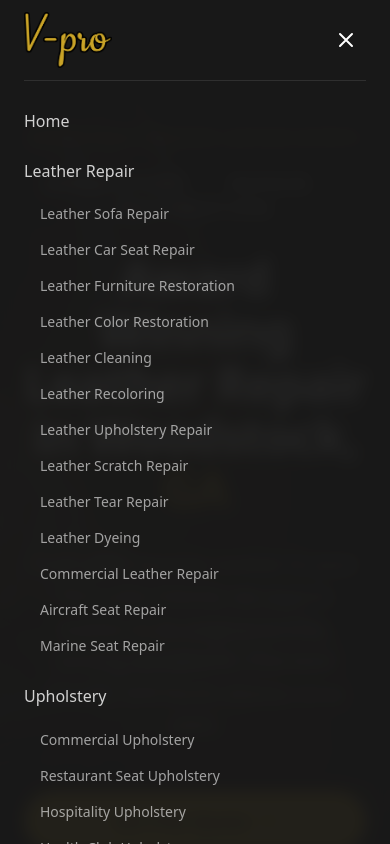
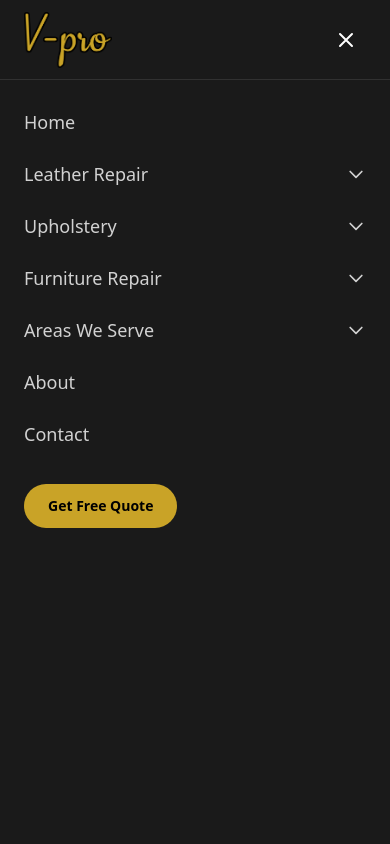
Before and after one commit to Vproleather/vpro, a Next.js app: page / in a window 390 px wide. Both pictures are taken after a click on the button 346 px from the left and 40 px from the top of the page. Shown: the top 844 px of the page. Built offline with nearby package versions, Linux system fonts and the light colour scheme.

Commit message:
Implement mobile menu with expandable categories in Header component

```diff
--- a/src/components/Header.tsx
+++ b/src/components/Header.tsx
@@ -71,8 +71,16 @@ const navigation = [
 export default function Header() {
   const [mobileMenuOpen, setMobileMenuOpen] = useState(false);
   const [activeDropdown, setActiveDropdown] = useState<string | null>(null);
+  const [expandedMobileCategories, setExpandedMobileCategories] = useState<string[]>([]);
+
+  const toggleMobileCategory = (name: string) => {
+    setExpandedMobileCategories((prev) =>
+      prev.includes(name) ? prev.filter((n) => n !== name) : [...prev, name]
+    );
+  };
 
   return (
+    <>
     <header className="fixed top-0 left-0 right-0 z-50 bg-[#1a1a1a]/95 backdrop-blur-sm border-b border-white/10">
       <nav className="max-w-7xl mx-auto px-6 lg:px-8">
         <div className="flex items-center justify-between h-20">
@@ -151,20 +159,74 @@ export default function Header() {
             </svg>
           </button>
         </div>
+      </nav>
 
-        {/* Mobile Menu */}
+      {/* Mobile Service Banner */}
+      <div className="bg-[#C9A327] text-black text-center text-xs font-medium tracking-wide py-1.5 px-4">
+        <span className="inline-flex items-center gap-1.5">
+          <svg className="w-3.5 h-3.5" fill="none" stroke="currentColor" viewBox="0 0 24 24">
+            <path strokeLinecap="round" strokeLinejoin="round" strokeWidth={2} d="M17.657 16.657L13.414 20.9a1.998 1.998 0 01-2.827 0l-4.244-4.243a8 8 0 1111.314 0z" />
+            <path strokeLinecap="round" strokeLinejoin="round" strokeWidth={2} d="M15 11a3 3 0 11-6 0 3 3 0 016 0z" />
+          </svg>
+          Mobile Service Available
+        </span>
+      </div>
+    </header>
+
+    {/* Mobile Menu - outside header to avoid backdrop-blur containing block */}
     {mobileMenuOpen && (
-          <div className="lg:hidden py-4 border-t border-white/10">
+      <div className="lg:hidden fixed inset-0 top-0 z-[60] flex flex-col bg-[#1a1a1a]">
+        {/* Menu header with close button */}
+        <div className="flex items-center justify-between h-20 px-6 border-b border-white/10 shrink-0">
+          <Link href="/" className="flex items-center gap-3" onClick={() => setMobileMenuOpen(false)}>
+            <Image
+              src="/V-pro.png"
+              alt="V-Pro Leather Repair Logo"
+              width={180}
+              height={60}
+              className="h-14 w-auto"
+            />
+          </Link>
+          <button
+            className="p-2 text-white"
+            onClick={() => setMobileMenuOpen(false)}
+          >
+            <svg className="w-6 h-6" fill="none" stroke="currentColor" viewBox="0 0 24 24">
+              <path strokeLinecap="round" strokeLinejoin="round" strokeWidth={2} d="M6 18L18 6M6 6l12 12" />
+            </svg>
+          </button>
+        </div>
+
+        {/* Scrollable menu content */}
+        <div className="flex-1 overflow-y-auto px-6 py-4">
           {navigation.map((item) => (
             <div key={item.name}>
+              {item.children ? (
+                <>
+                  <button
+                    className="flex items-center justify-between w-full py-3 text-white/80 hover:text-[#C9A327] transition-colors font-medium text-lg"
+                    onClick={() => toggleMobileCategory(item.name)}
+                  >
                     <Link
                       href={item.href}
-                  className="block py-3 text-white/80 hover:text-[#C9A327] transition-colors font-medium"
-                  onClick={() => setMobileMenuOpen(false)}
+                      onClick={(e) => {
+                        e.stopPropagation();
+                        setMobileMenuOpen(false);
+                      }}
+                      className="hover:text-[#C9A327]"
                     >
                       {item.name}
                     </Link>
-                {item.children && (
+                    <svg
+                      className={`w-5 h-5 transition-transform ${expandedMobileCategories.includes(item.name) ? "rotate-180" : ""}`}
+                      fill="none"
+                      stroke="currentColor"
+                      viewBox="0 0 24 24"
+                    >
+                      <path strokeLinecap="round" strokeLinejoin="round" strokeWidth={2} d="M19 9l-7 7-7-7" />
+                    </svg>
+                  </button>
+                  {expandedMobileCategories.includes(item.name) && (
                     <div className="pl-4 pb-2">
                       {item.children.map((child) => (
                         <Link
@@ -178,29 +240,28 @@ export default function Header() {
                       ))}
                     </div>
                   )}
+                </>
+              ) : (
+                <Link
+                  href={item.href}
+                  className="block py-3 text-white/80 hover:text-[#C9A327] transition-colors font-medium text-lg"
+                  onClick={() => setMobileMenuOpen(false)}
+                >
+                  {item.name}
+                </Link>
+              )}
             </div>
           ))}
           <Link
             href="/contact"
-              className="inline-flex items-center mt-4 px-6 py-3 bg-[#C9A327] text-black font-semibold text-sm rounded-full"
+            className="inline-flex items-center mt-6 px-6 py-3 bg-[#C9A327] text-black font-semibold text-sm rounded-full"
             onClick={() => setMobileMenuOpen(false)}
           >
             Get Free Quote
           </Link>
         </div>
+      </div>
     )}
-      </nav>
-
-      {/* Mobile Service Banner */}
-      <div className="bg-[#C9A327] text-black text-center text-xs font-medium tracking-wide py-1.5 px-4">
-        <span className="inline-flex items-center gap-1.5">
-          <svg className="w-3.5 h-3.5" fill="none" stroke="currentColor" viewBox="0 0 24 24">
-            <path strokeLinecap="round" strokeLinejoin="round" strokeWidth={2} d="M17.657 16.657L13.414 20.9a1.998 1.998 0 01-2.827 0l-4.244-4.243a8 8 0 1111.314 0z" />
-            <path strokeLinecap="round" strokeLinejoin="round" strokeWidth={2} d="M15 11a3 3 0 11-6 0 3 3 0 016 0z" />
-          </svg>
-          Mobile Service Available
-        </span>
-      </div>
-    </header>
+    </>
   );
 }
```
Lines whose indentation alone changed are shown as unchanged.
